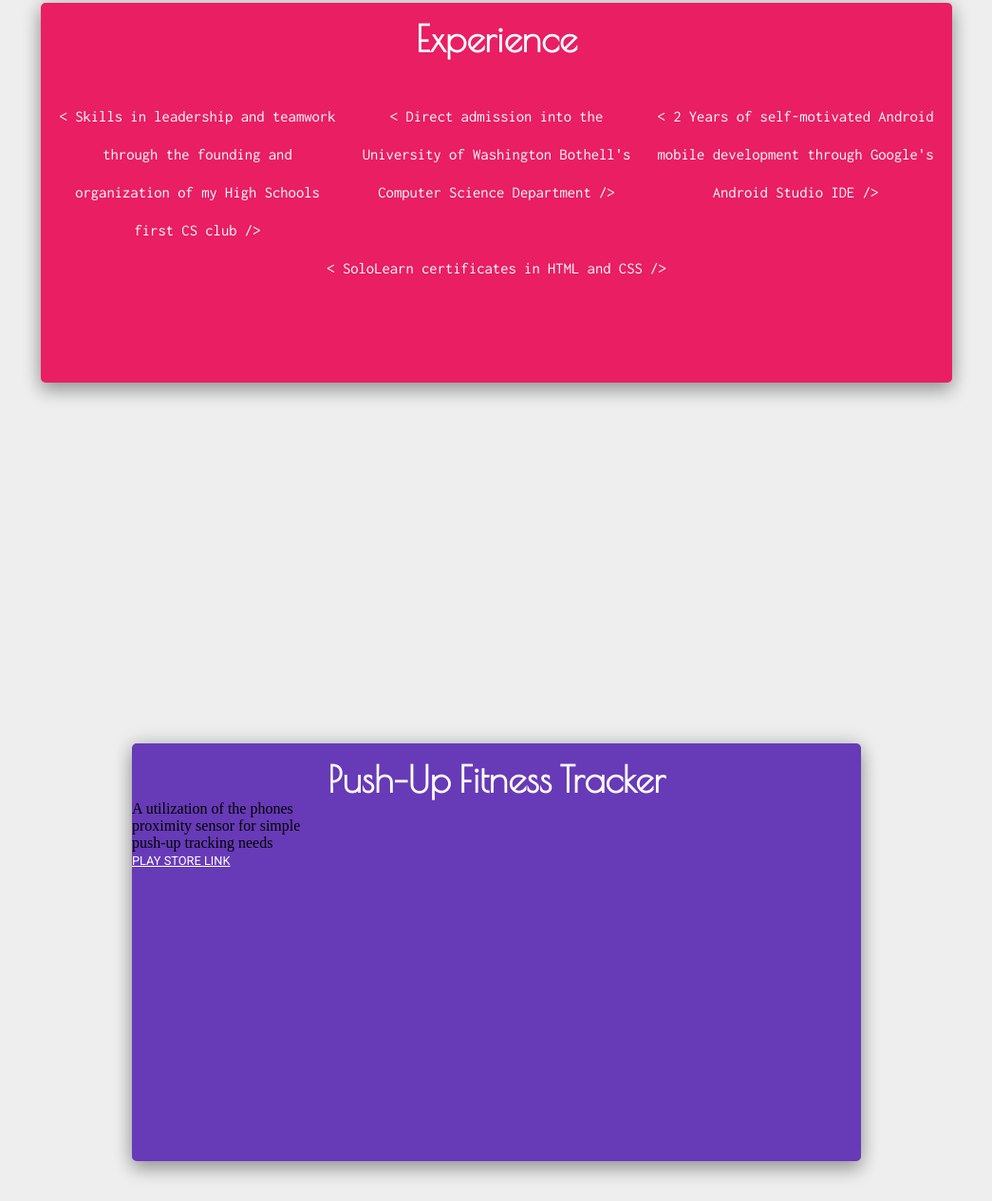
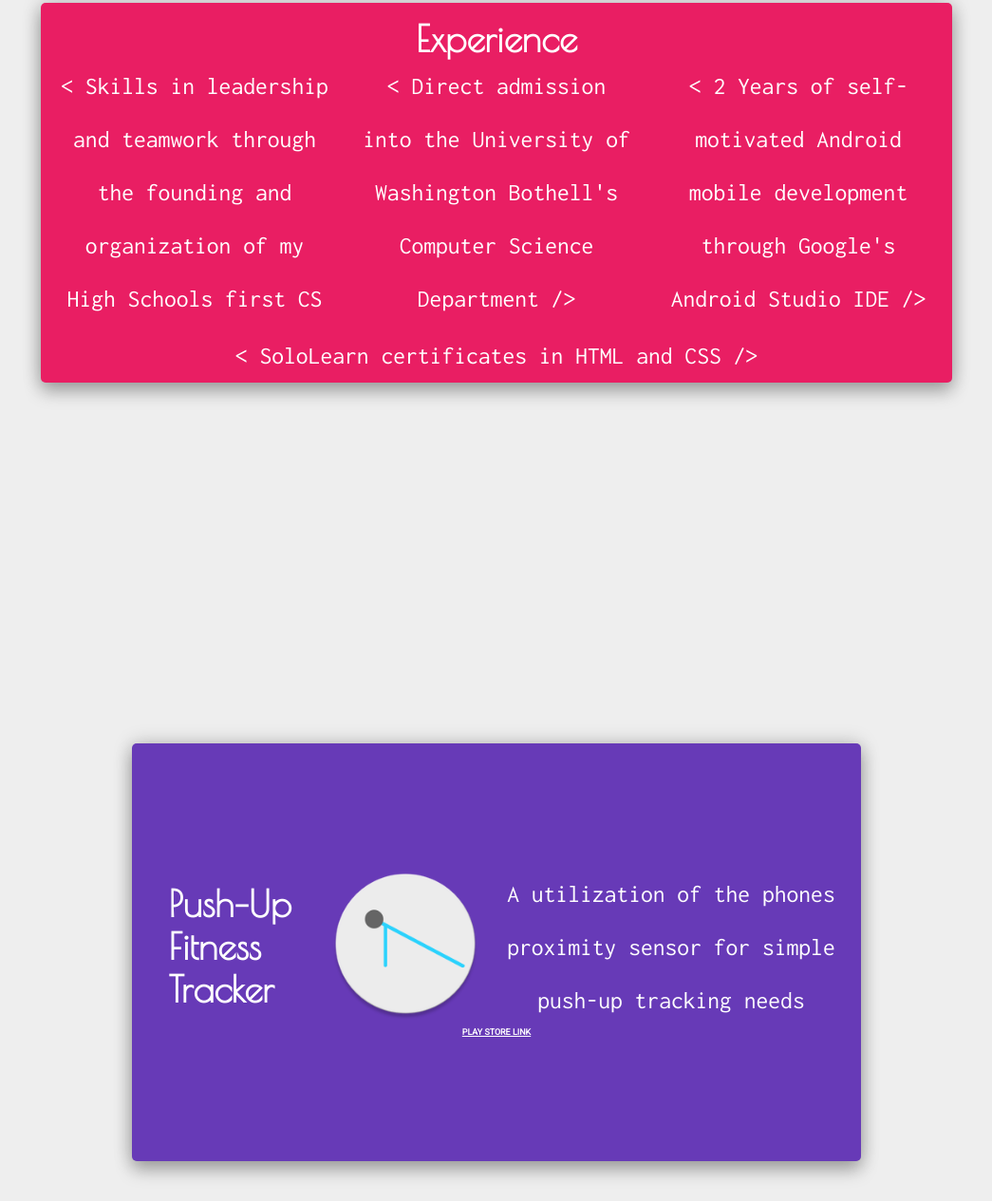
Before and after one commit to chuckglobal/chuckglobal.github.io, a plain HTML site: page index.html in a window 1280 px wide. Shown: the part 1532-2797 px from the top of the page at 95% size, without its empty margins (117-1162 px from the left). Drawn offline with nearby package versions, Linux system fonts and the light colour scheme.

Commit message:
clean up of layout with switch to flexbox

```diff
--- a/home page stylesheet.css
+++ b/home page stylesheet.css
@@ -5,6 +5,8 @@
   margin: 0;
   padding: 0;
   border: 0;
+  animation-name: fadeIn;
+  animation-duration: 2s;
 }
 
 /* classes*/
@@ -14,10 +16,14 @@
   width: 500px;
   height: 500px;
   overflow: auto;;
-  align-self: center;
   box-shadow: 0px 10px 18px rgba(0,0,0,0.25), 0px 0px 20px rgba(0,0,0,0.22);
   border-radius: 5px;
   transition: all 0.3s;
+  margin: auto;
+  display: flex;
+  flex-direction: column;
+  flex-grow: 0 1 25%;
+  align-items: center;
 }
 
 .card:hover{
@@ -33,17 +39,17 @@
   margin-right: 5%;
   width: auto;
   height: auto;
-  text-align: center;
+
 }
 
 .cardContent {
   font-family:  'Inconsolata', serif;
-  font-size: 1.5vw;
+  font-size: 2em;
   color: white;
-  line-height: 5vh;
-  padding-left: 16px;
-  padding-right: 16px;
+  line-height: 7vh;
   text-align: center;
+  margin-left: 16px;
+  margin-right: 16px;
 }
 
 .background{
@@ -57,22 +63,21 @@
 }
 
 .iconImage{
-  width: 25vh;
-  height: 25vh;
-  margin-top: 8%;
-  margin-right: 8%;
-  margin-bottom: 12%;
-  float: right;
+  width: 20vh;
+  height: 20vh;
 }
 
-.links {
+.storeLinks {
   color: white;
-  font-weight: 500;
-  font-size: 1vw;
+  font-weight: 700;
+  font-size: .7vw;
   font-family: 'Roboto', serif;
   text-transform: uppercase;
-  position: static;
-  position: bottom;
+}
+
+.align-flex-center{
+  display: flex;
+  justify-content: space-around;
 }
 
 /* IDs */
@@ -88,7 +93,6 @@
   background-color: #EEEEEE;
   height: 250px;
   width: 100vw;
-
 	}
 
 #titleBorder {
@@ -109,7 +113,7 @@
 }
 
 #cardAboutMe{
-  width: 30%;
+  width: 25%%;
   height: 60%;
 }
 
@@ -121,15 +125,22 @@
 #paragraphs-horizontal{
   column-count: 3;
   overflow: auto;
-  font-size: 1.3vw;
-  margin-top: 5vh;
+  font-size: 1.6em;
+  align-items: space-around;
 }
 
 #pushUpCard{
   width: 60%;
   height: 55%;
+  justify-content: center;
 }
 
+/*
+  keyframes and animations */
+  @keyframes fadeIn {
+    from{opacity:0;}
+    to{opacity: 1;}
+  }
 
 /* Type */
 li{
--- a/index.html
+++ b/index.html
@@ -24,7 +24,7 @@
           <h3 class="cardHeading"> Who am I? </h3>
           <img src="profileImage.jpg" style="border-radius: 50%; width: 9vw; height: 9vw; margin: .5em auto; display: block;" border="1px"/>
           <article class="cardContent"
-            <p> &lt Hi, i'm a college student and aspiring developer <br/> drawn to codes ability to turn <br/> ideas into reality /&gt</p>
+            <p> &lt Hi, i'm a college student and aspiring developer drawn to codes ability to turn ideas into reality /&gt</p>
           </article>
       </div>
     </div>
@@ -38,24 +38,25 @@
             <p>&lt Direct admission into the University of Washington Bothell's Computer Science Department /&gt</p>
             <p>&lt 2 Years of self-motivated Android mobile development through Google's Android Studio IDE /&gt</p>
           </article>
-          <article class="cardContent" style="font-size: 1.3vw;">
+          <article class="cardContent" style="font-size: 1.6em;">
             <p align="center"> &lt SoloLearn certificates in HTML and CSS /&gt </p>
           </article>
       </div>
     </div>
 
+    <!-- Push Up Android App project -->
     <div class="background">
       <div class="card" id="pushUpCard" style="background-color: #673AB7">
-        <h3 class="cardHeading">Push-Up Fitness Tracker</h3>
-        <!-- <img class="iconImage" src="ic_pushUp.png"/> -->
-        <article>
-          <p>A utilization of the phones <br/> proximity sensor for simple <br/> push-up tracking needs</p>
-          <a class="links" href="https://play.google.com/store/apps/details?id=com.awesome.scottquach.proximitypush_upcounter">Play store link</a>
-        </article>
-
-
+        <div class="align-flex-center">
+          <h3 class="cardHeading">Push-Up Fitness Tracker</h3>
+          <img class="iconImage" src="ic_pushUp.png"/>
+          <p class="cardContent" style="font-size: 1.6em">A utilization of the phones proximity sensor for simple push-up tracking needs</p>
+        </div>
+        <a class="storeLinks" href="https://play.google.com/store/apps/details?id=com.awesome.scottquach.proximitypush_upcounter">Play store link</a>
       </div>
     </div>
 
+
+
 </body>
 </html>
```
